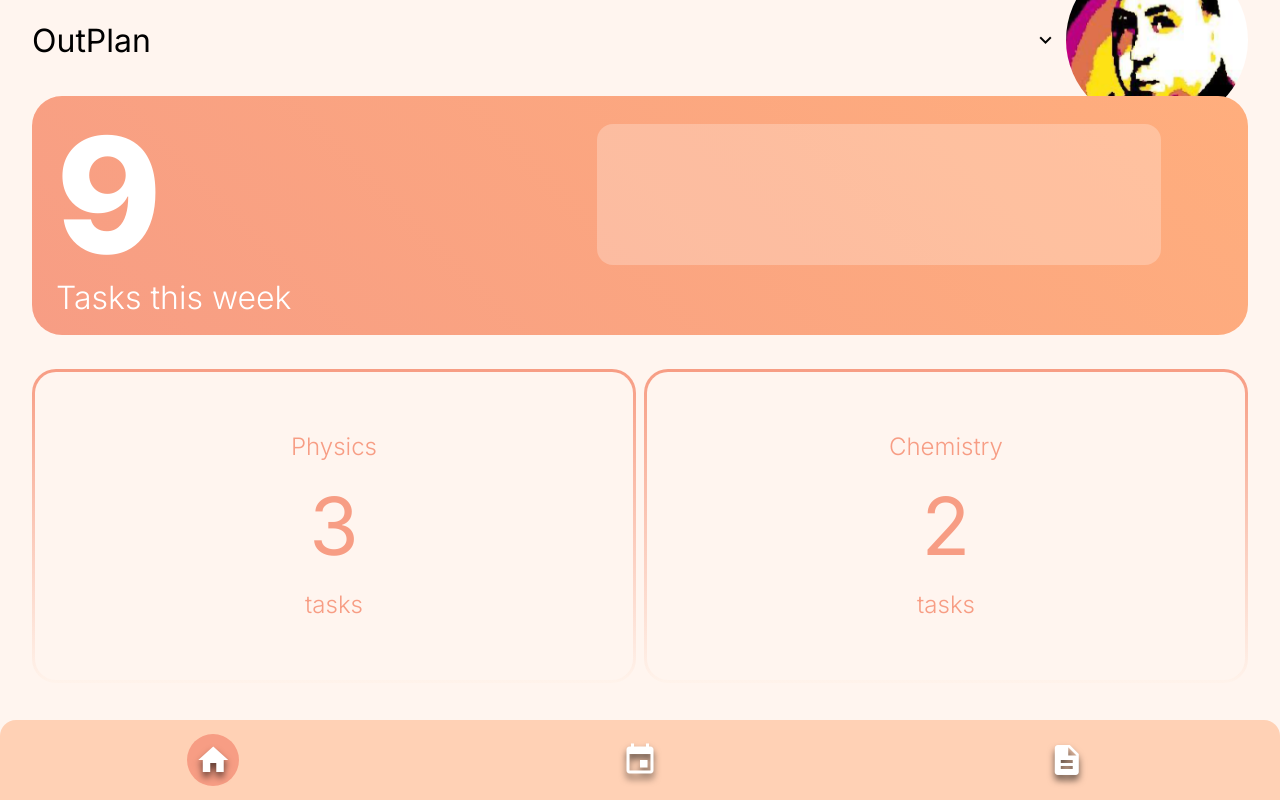
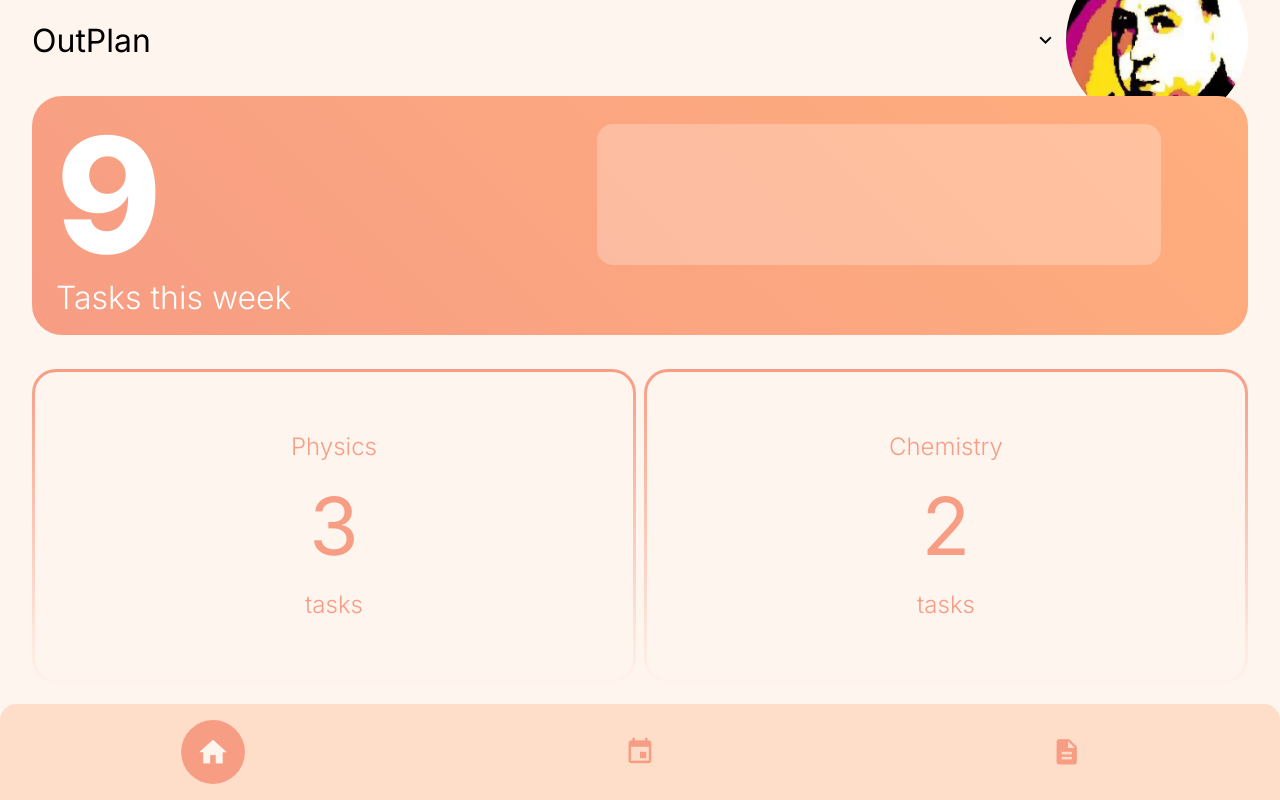
Before and after one commit to finnoprey/outplan-app, a Next.js app: page / in a window 1280 px wide. Built offline with nearby package versions, Linux system fonts and the light colour scheme.

Commit message:
Updated nav colors and added tab change animation

```diff
--- a/components/Nav/BottomNavBar.js
+++ b/components/Nav/BottomNavBar.js
@@ -1,6 +1,4 @@
 import styles from './BottomNavBar.module.scss';
-import {useState, useEffect} from 'react';
-import {useRouter} from 'next/router';
 import Link from 'next/link';
 
 const BottomNavBar = props => {
--- a/components/Nav/BottomNavBar.module.scss
+++ b/components/Nav/BottomNavBar.module.scss
@@ -1,35 +1,51 @@
 @import '../../styles/colors.scss';
+
+@keyframes buttonScale {
+    from {
+        transform: translateY(0px);
+    }
+    to {
+        transform: scale(110%);
+    }
+}
+
 .bottomNav {
     position: fixed;
     bottom: 0;
     width: 100%;
-    height: 5rem;
+    height: 6rem;
     display: flex;
     justify-content: space-around;
     align-items: center;
 
-    background-color: $navcolor;
+    background-color: lighten($navcolor, 4);
     border-radius: 1rem 1rem 0 0;
 
     .bnTab {
+        cursor: pointer;
         text-align: center;
         span {
-            font-size: 2.25rem;
-            padding: .5rem;
+            font-size: 1.9rem;
+            padding: .45em;
             aspect-ratio: 1;
-            color: #fff;
-            text-shadow: 0px 5px 7px rgba(0,0,0,0.6);
+            color: $vivid-tangerine;
         }
         &.active {
-                border-radius: 50%;
-                width: auto;
-                background: $vivid-tangerine;
+            border-radius: 50%;
+            width: auto;
+            background: $vivid-tangerine;
+            span {
+                color: $white;
+            }
+            transform: scale(110%);
+
+            animation: buttonScale 0.3s;
         }
         &:hover, &:focus-visible {
             &:not(.active) {
                 span {
-                    transition: all 300ms ease;
-                    color: #000;
+                    transition: all 500ms ease-in-out;
+                    color: darken($vivid-tangerine, 12);
                 }
             }
         }
```
